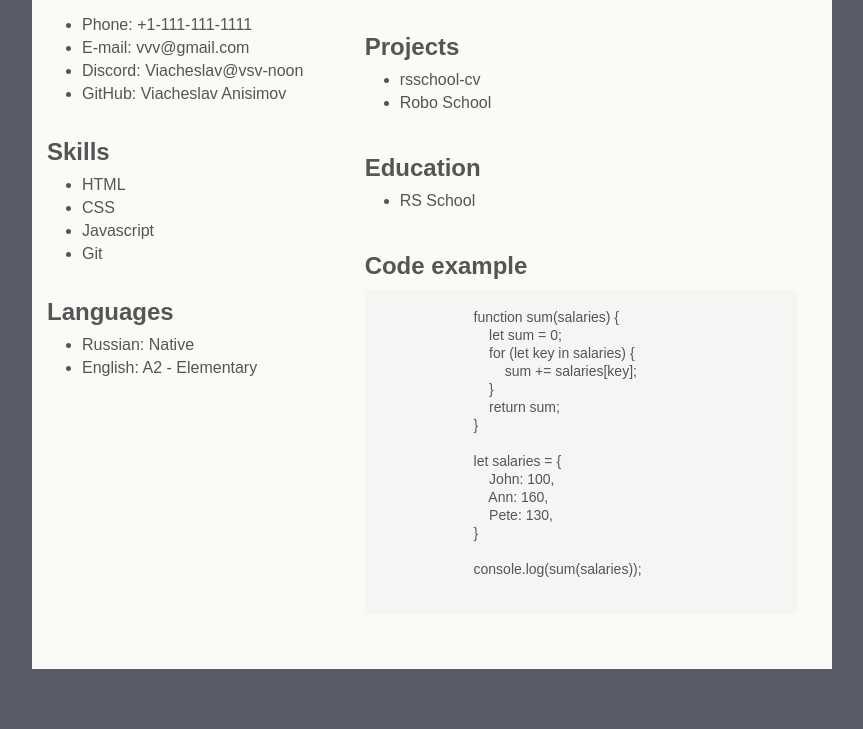
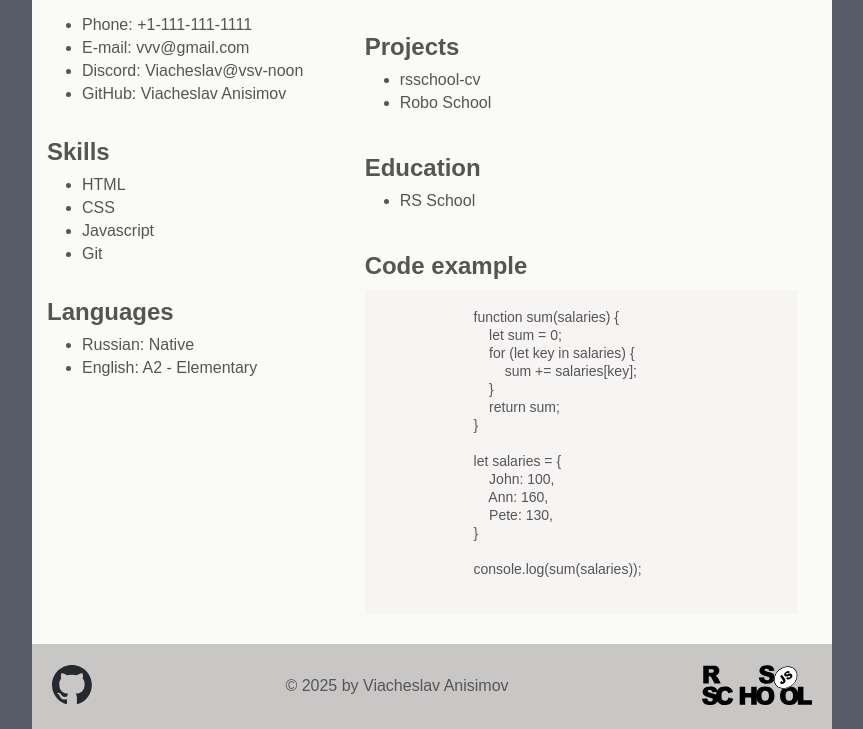
Before and after one commit to vsv-noon/rsschool-cv, a plain HTML site: page index.html in a window 1280 px wide. Shown: the part 411-1140 px from the top of the page, without its empty margins (208-1071 px from the left). Before the commit the page ends 1080 px from the top, so only its background shows below. Drawn offline with Linux system fonts and the light colour scheme.

Commit message:
feat: add footer

```diff
--- a/index.html
+++ b/index.html
@@ -147,6 +147,34 @@
           </div>
         </div>
       </main>
+      <footer class="footer">
+        <div class="footer-container">
+          <div>
+            <a href="https://github.com/vsv-noon" target="blank">
+              <img
+                class="github-logo"
+                src="./github-mark.svg"
+                alt="github-logo"
+              >
+            </a>
+          </div>
+          <p>&copy; <span id="year"></span> by Viacheslav Anisimov</p>
+          <div>
+            <a href="https://rs.school/courses/javascript-ru" target="blank">
+              <img
+                class="rss-logo"
+                src="./rs_school_js.svg"
+                alt="rs_school_js_logo"
+              >
+            </a>
+          </div>
+        </div>
+      </footer>
     </div>
+    <script>
+      document
+        .getElementById("year")
+        .appendChild(document.createTextNode(new Date().getFullYear()));
+    </script>
   </body>
 </html>
--- a/style.css
+++ b/style.css
@@ -109,3 +109,22 @@ pre {
 code {
   font-size: 14px;
 }
+
+.footer {
+  background-color: #c9c6c6;
+}
+
+.footer-container {
+  display: flex;
+  justify-content: space-between;
+  align-items: center;
+  padding: 20px;
+}
+
+.github-logo {
+  width: 40px;
+}
+
+.rss-logo {
+  width: 110px;
+}
```
Also changed, not shown: github-mark.svg (added), rs_school_js.svg (added).
